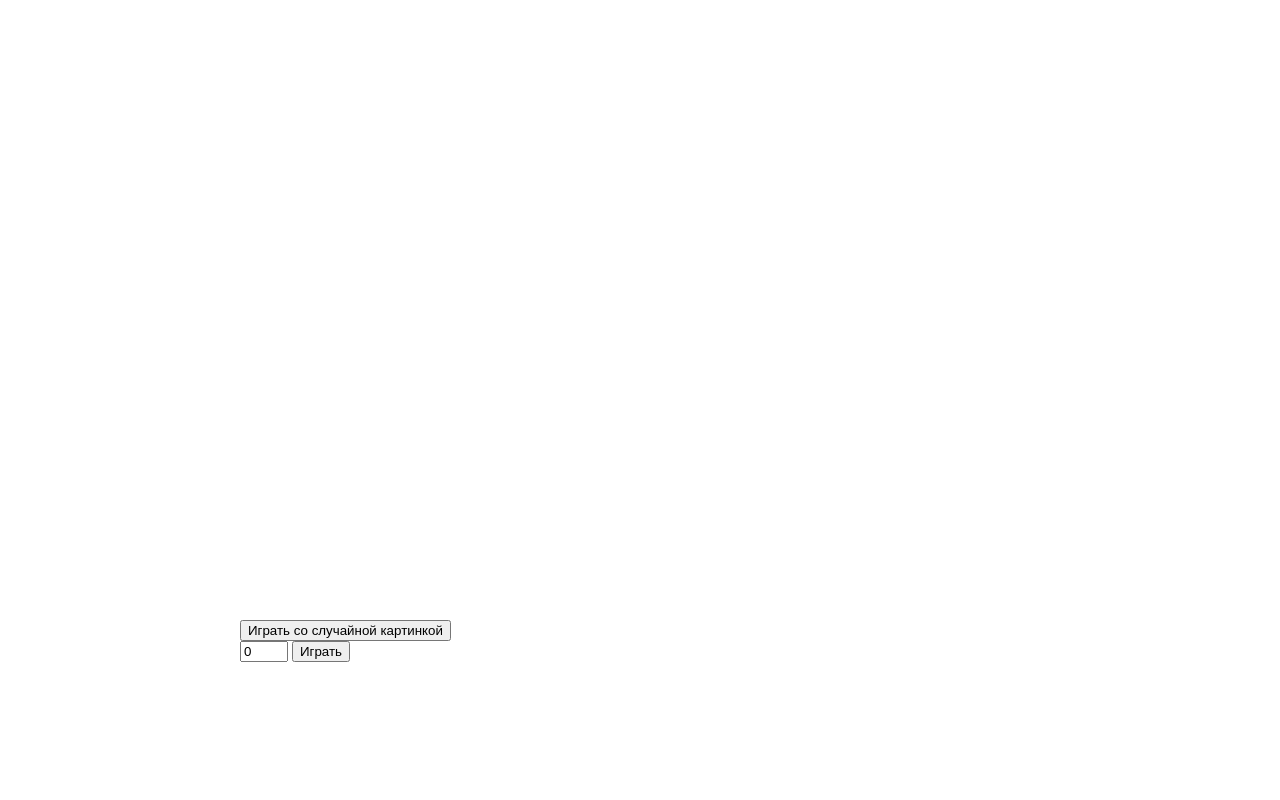
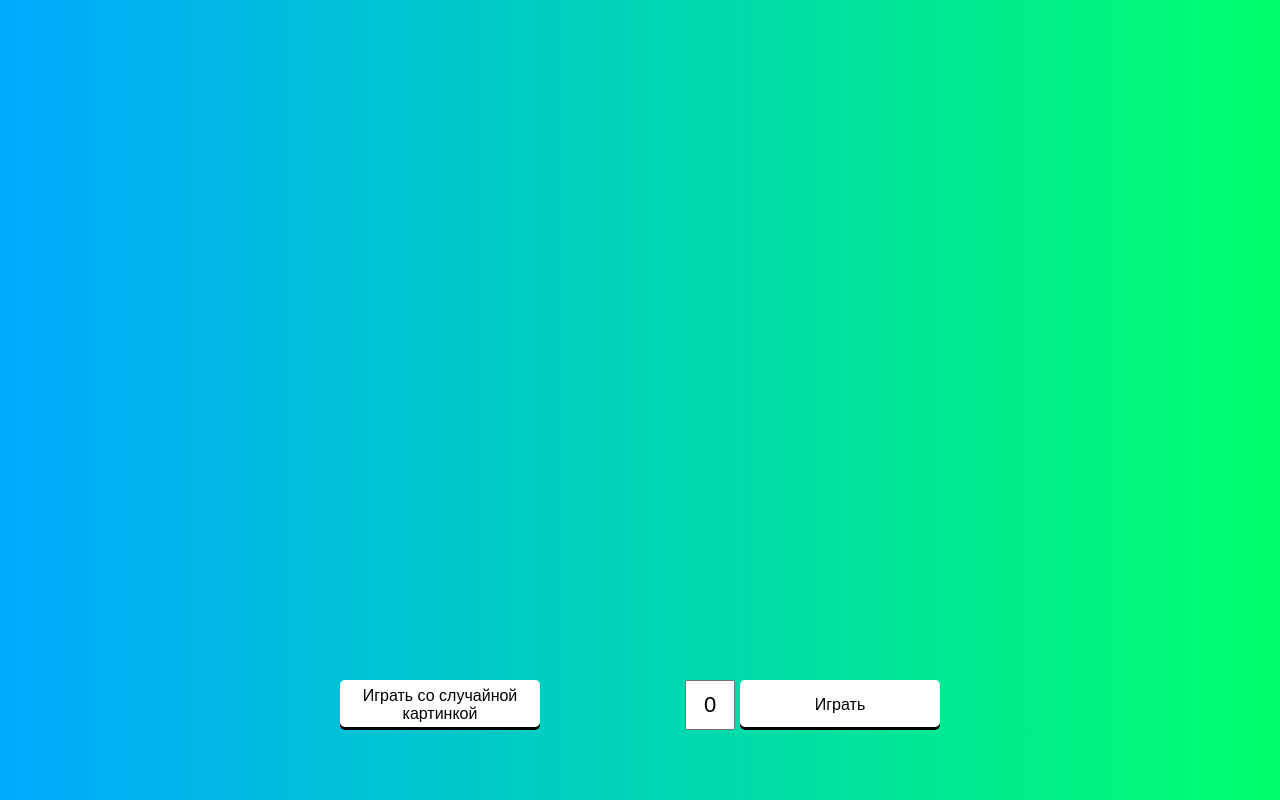
Before and after one commit to Kavoriya/Guess-An-Image, a plain HTML site: page index.html in a window 1280 px wide. Drawn offline with Linux system fonts and the light colour scheme.

Commit message:
Build: add style
Added gradient and style to buttons. The background may see
improvement.

```diff
--- a/index.html
+++ b/index.html
@@ -12,10 +12,12 @@
     <div id="container"></div>
     <img src="#" id="image">
   </div>
-  <button id="startGameRandom">Играть со случайной картинкой</button>
-  <div id="chosenImageSection">
-    <input id="chosenImage" type="number" name="chosenImage" value="0" max="2" min="0">
-    <button id ="chosenImageButton" value="Играть">Играть</button>
+  <div id="buttons-section">
+    <button id="startGameRandom">Играть со случайной картинкой</button>
+    <div id="chosenImageSection">
+      <input id="chosenImage" type="number" name="chosenImage" value="0">
+      <button id ="chosenImageButton" value="Играть">Играть</button>
+    </div>
   </div>
   <script src="script.js"></script>
 </body>
--- a/script.js
+++ b/script.js
@@ -20,14 +20,19 @@ startGameChosenImageButton.addEventListener("click", () => {
 function startGameChosenImage() {
   startGame();
   let i = chosenImage.value;
+  if (i > images.length - 1) {
+    i = images.length - 1
+  } else if (i < 0) {
+    i = 0
+  };
   image.src = images[i].image;
-}
+};
 
 function startGameRandomImage() {
   startGame();
   let randomImage = Math.floor(Math.random() * 3);
   image.src = images[randomImage].image;
-}
+};
 
 function createGrid(xAxis, yAxis) {
   container.style.gridTemplateColumns = `repeat(${xAxis}, ${600/xAxis}px)`;
--- a/style.css
+++ b/style.css
@@ -1,12 +1,30 @@
+/* this removes arrows
+  from #chosenImage input field*/
+input[type='number'] {
+  -moz-appearance:textfield;
+}
+input[type=number]::-webkit-inner-spin-button,
+input[type=number]::-webkit-outer-spin-button {
+    -webkit-appearance: none;
+    margin: 0;
+}
+
+html {
+  margin: 0;
+  padding: 0;
+}
+
 body {
-  width: 800px;
-  margin: 20px auto;
+  width: 600px;
+  margin: 0 auto;
+  padding: 0;
+  background: linear-gradient(to right, #00AAFF, #00FF6C);
 }
 
 #game {
   width: 600px;
   height: 600px;
-  margin: 0 auto;
+  margin: 40px auto;
 }
 
 #image {
@@ -36,3 +54,39 @@ body {
   border-bottom: 1px solid black;
   box-sizing: border-box;
 }
+
+#buttons-section {
+  display: flex;
+  justify-content: space-between;
+}
+
+#chosenImageSection {
+  display: flex;
+  justify-content: space-between;
+  width: 255px;
+}
+
+button {
+  width: 200px;
+  height: 50px;
+  border-radius: 5px;
+  box-shadow: 0 -3px 0 0 inset;
+  border: none;
+  font-size: 1rem;
+  background-color: white;
+}
+
+button:active {
+  box-shadow: none;
+  height: 47px;
+  margin-top: 3px;
+
+}
+
+#chosenImage {
+  width: 50px;
+  height: 50px;
+  box-sizing: border-box;
+  font-size: 22px;
+  text-align: center;
+}
```
